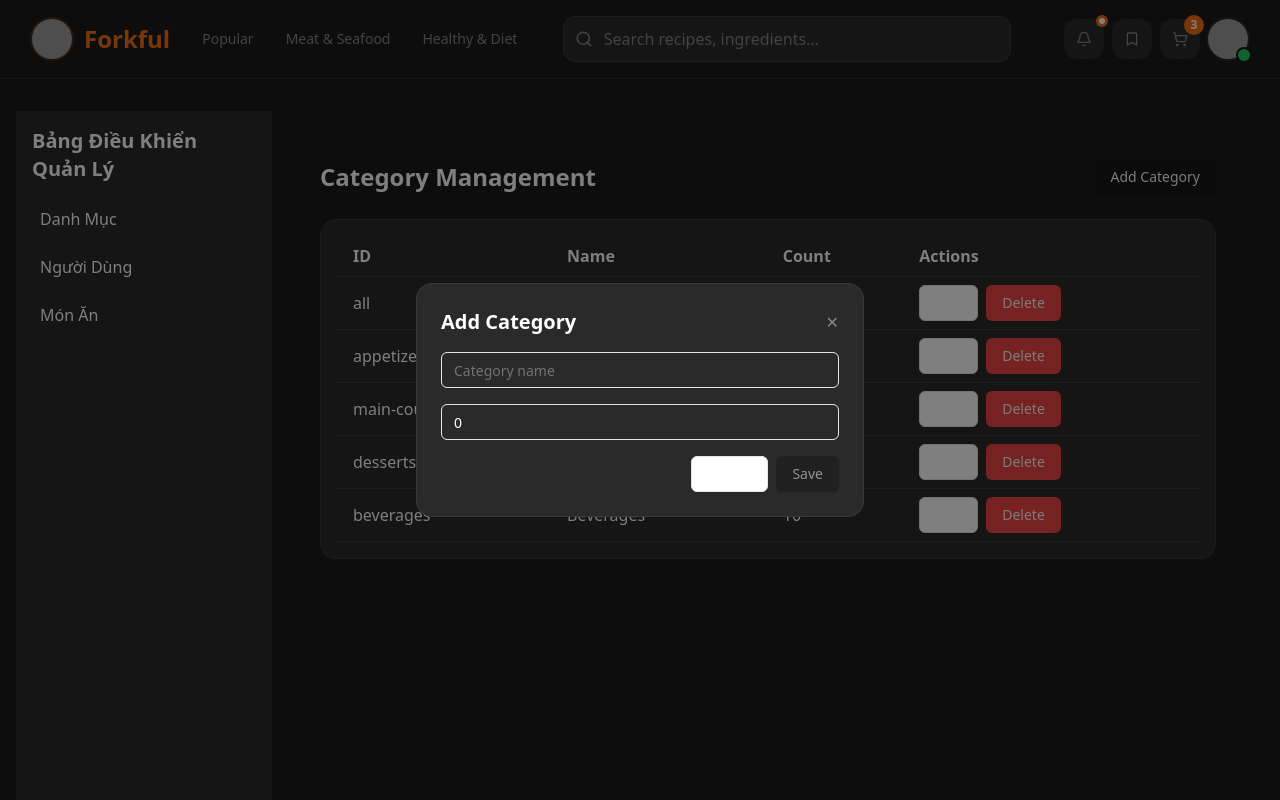
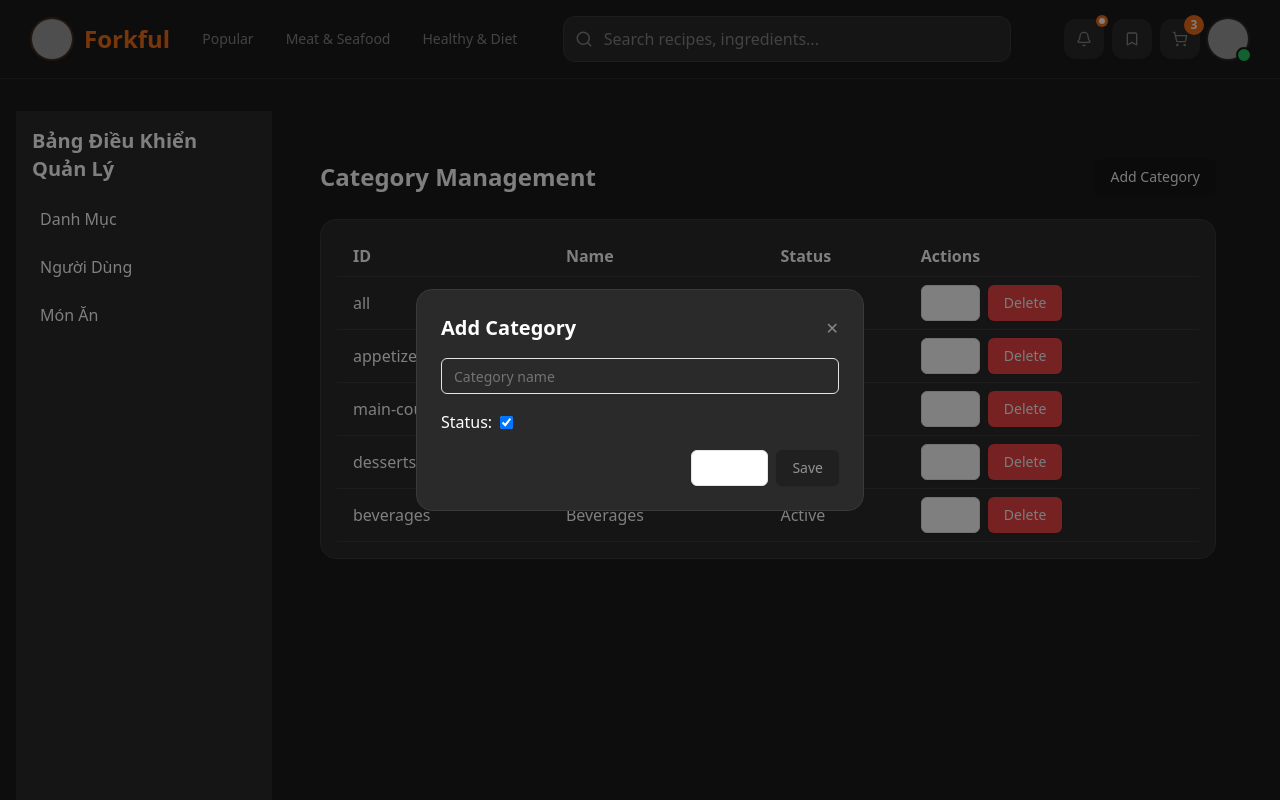
Before and after one commit to Kdz198/taste-flow, a Next.js app in the folder taste-flow-fe/: page /manager/category in a window 1280 px wide. Both pictures are taken after a click on the button "Add Category". Shown: the top 800 px of the page. Built offline with nearby package versions, Linux system fonts and the light colour scheme; grey boxes are pictures that could not be loaded.

Commit message:
Refactor category management to align with backend schema; replace 'count' with 'status' and update mock implementations.

```diff
--- a/taste-flow-fe/src/app/manager/category/page.tsx
+++ b/taste-flow-fe/src/app/manager/category/page.tsx
@@ -5,7 +5,7 @@ import { Input } from "@/components/ui/input";
 import { Modal } from "@/components/ui/modal";
 import { categoryMock } from "@/app/utils/mockApi";
 
-// Comment: Mock API - Will be replaced with backend API later
+// Comment: Mock API - Will be replaced with backend API later (DELETE THIS WHEN BE IS READY)
 const fetchCategories = async () => {
   return Promise.resolve(categoryMock);
 
@@ -24,7 +24,7 @@ const fetchCategories = async () => {
 
 // Comment: Create category API - Will be implemented when backend is ready
 const createCategory = async (categoryData) => {
-  // Mock implementation - just return the data with a generated ID
+  // Mock implementation - just return the data with a generated ID (DELETE THIS WHEN BE IS READY)
   return Promise.resolve({
     id: Date.now().toString(),
     ...categoryData
@@ -51,7 +51,7 @@ const createCategory = async (categoryData) => {
 
 // Comment: Update category API - Will be implemented when backend is ready
 const updateCategory = async (id, categoryData) => {
-  // Mock implementation - just return the updated data
+  // Mock implementation - just return the updated data (DELETE THIS WHEN BE IS READY)
   return Promise.resolve({ id, ...categoryData });
 
   // Uncomment when backend is ready:
@@ -75,7 +75,7 @@ const updateCategory = async (id, categoryData) => {
 
 // Comment: Delete category API - Will be implemented when backend is ready
 const deleteCategory = async (id) => {
-  // Mock implementation - just return success
+  // Mock implementation - just return success (DELETE THIS WHEN BE IS READY)
   return Promise.resolve({ success: true });
 
   // Uncomment when backend is ready:
@@ -98,7 +98,7 @@ export default function CategoryPage() {
   const [isModalOpen, setIsModalOpen] = useState(false);
   const [selectedCategory, setSelectedCategory] = useState(null);
   const [name, setName] = useState("");
-  const [count, setCount] = useState(0);
+  const [status, setStatus] = useState(true); // Added to match BE schema
   const [isLoading, setIsLoading] = useState(false);
 
   useEffect(() => {
@@ -109,7 +109,12 @@ export default function CategoryPage() {
     try {
       setIsLoading(true);
       const data = await fetchCategories();
-      setCategories(data);
+      // Normalize data to match BE schema (status field)
+      const normalizedData = data.map(category => ({
+        ...category,
+        status: category.status ?? true // Fallback to true if status is not present (mock API doesn't have it)
+      }));
+      setCategories(normalizedData);
     } catch (error) {
       console.error('Error loading categories:', error);
     } finally {
@@ -125,7 +130,12 @@ export default function CategoryPage() {
 
     try {
       setIsLoading(true);
-      const categoryData = { name: name.trim(), count };
+      // Prepare category data based on BE schema
+      const categoryData = {
+        name: name.trim(),
+        status
+        // count is not included here as it’s not in BE schema, only used in mock API
+      };
 
       if (selectedCategory?.id) {
         // Update existing category
@@ -142,7 +152,7 @@ export default function CategoryPage() {
       // Reset form and close modal
       setIsModalOpen(false);
       setName("");
-      setCount(0);
+      setStatus(true); // Reset to default value as per BE schema
       setSelectedCategory(null);
     } catch (error) {
       console.error('Error saving category:', error);
@@ -155,7 +165,7 @@ export default function CategoryPage() {
   const handleEdit = (category) => {
     setSelectedCategory(category);
     setName(category.name);
-    setCount(category.count);
+    setStatus(category.status ?? true); // Fallback to true if status is undefined
     setIsModalOpen(true);
   };
 
@@ -179,7 +189,7 @@ export default function CategoryPage() {
   const handleCloseModal = () => {
     setIsModalOpen(false);
     setName("");
-    setCount(0);
+    setStatus(true); // Reset to default value as per BE schema
     setSelectedCategory(null);
   };
 
@@ -208,7 +218,7 @@ export default function CategoryPage() {
               <tr className="border-b border-[#3A3A3A]">
                 <th className="py-2 px-4">ID</th>
                 <th className="py-2 px-4">Name</th>
-                <th className="py-2 px-4">Count</th>
+                <th className="py-2 px-4">Status</th> {/* Added to match BE schema */}
                 <th className="py-2 px-4">Actions</th>
               </tr>
             </thead>
@@ -217,7 +227,7 @@ export default function CategoryPage() {
                 <tr key={category.id} className="border-b border-[#3A3A3A]">
                   <td className="py-2 px-4">{category.id}</td>
                   <td className="py-2 px-4">{category.name}</td>
-                  <td className="py-2 px-4">{category.count}</td>
+                  <td className="py-2 px-4">{category.status ? 'Active' : 'Inactive'}</td> {/* Added to match BE schema */}
                   <td className="py-2 px-4">
                     <Button
                       variant="outline"
@@ -257,14 +267,15 @@ export default function CategoryPage() {
             className="w-full"
             disabled={isLoading}
           />
-          <Input
-            type="number"
-            value={count}
-            onChange={(e) => setCount(Number(e.target.value))}
-            placeholder="Count"
-            className="w-full"
-            disabled={isLoading}
-          />
+          <div className="flex items-center gap-2">
+            <label>Status:</label>
+            <input
+              type="checkbox"
+              checked={status}
+              onChange={(e) => setStatus(e.target.checked)}
+              disabled={isLoading}
+            />
+          </div>
           <div className="flex justify-end gap-2">
             <Button
               variant="outline"
```
